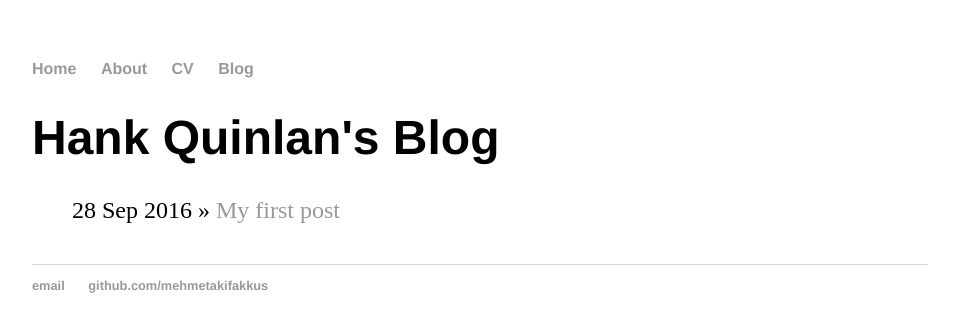
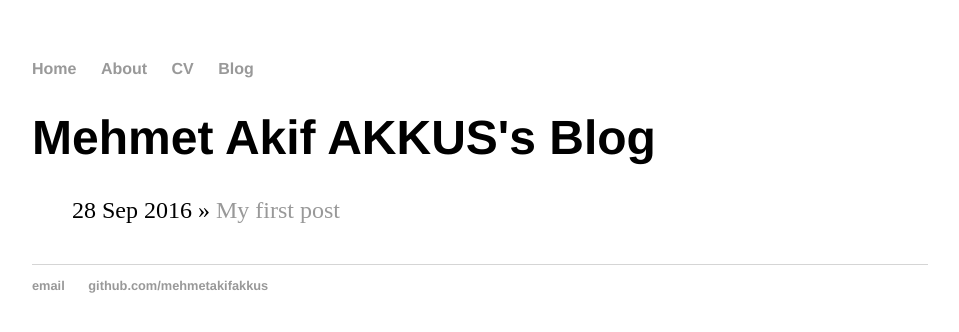
Before and after one commit to mehmetakifakkus/mehmetakifakkus.github.io, a Jekyll site: the page built from blog/index.html, in a window 1280 px wide. Shown: the top 332 px of the page, without its empty margins (160-1119 px from the left). Built offline with Jekyll 4.4.1, drawn with Linux system fonts in a browser that asks for light colours.

Commit message:
Update index.html

```diff
--- a/blog/index.html
+++ b/blog/index.html
@@ -1,6 +1,6 @@
 ---
 layout: default
-title: Hank Quinlan's Blog
+title: Mehmet Akif AKKUS's Blog
 ---
 	<h1>{{ page.title }}</h1>
 	<ul class="posts">
```
